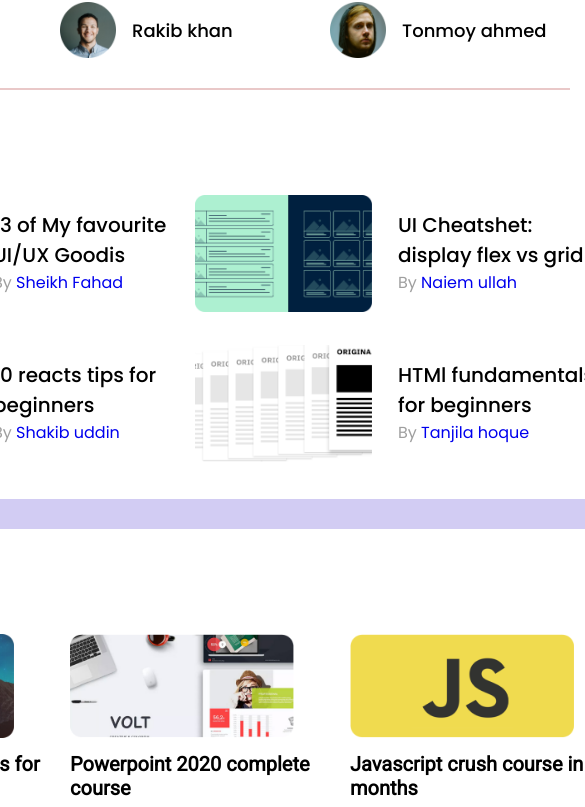
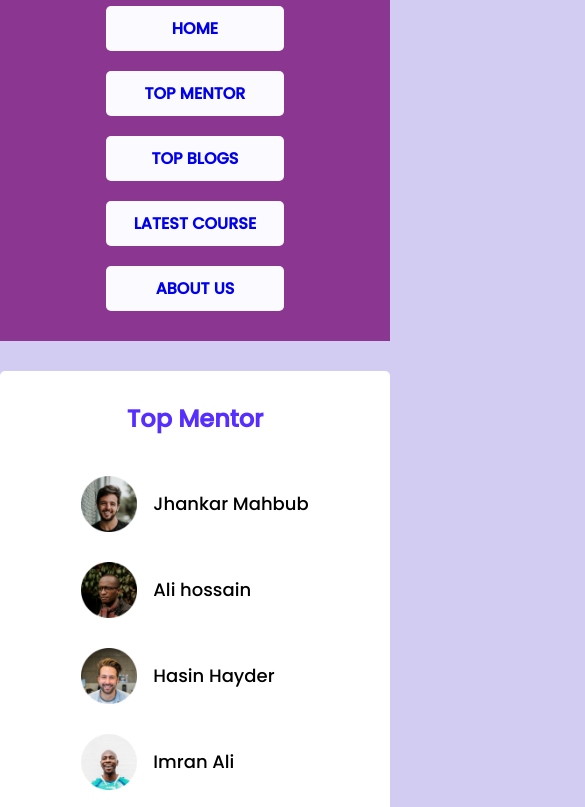
Before and after one commit to sheikhfahad57/Leaderboard-css3, a plain HTML site: page index.html in a window 390 px wide. Shown: the part 219-1026 px from the top of the page, 585 px wide, since content can reach past the window. Drawn offline with Linux system fonts and the light colour scheme.

Commit message:
header and footer added

```diff
--- a/Styles/style.css
+++ b/Styles/style.css
@@ -23,6 +23,46 @@ hr{
 
 }
 /* common style end */
+/* header start  */
+header{
+    padding:0px 30px;
+    background-color: rgb(143, 136, 134);
+}
+nav{
+    display: flex;
+    justify-content: space-between;
+    align-items: center;
+
+}
+.logo{
+    display: flex;
+    justify-content: center;
+    align-items: center;
+}
+.logo img{
+    padding: 20px;
+    width: 110px;
+    margin-right: 10px;
+}
+.logo h1{
+    font-size: 2rem;
+}
+nav ul li{
+    display: inline-block;
+    margin-right: 15px;
+}
+nav a{
+    background-color: #fbfbff;
+    padding: 10px 15px;
+    text-decoration: none;
+    border-radius: 5px;
+    transition: 0.5s;
+}
+nav a:hover{
+    background-color: #562EFF;
+    color: rgb(255, 255, 255);
+}
+/* header end */
 
 /* top player start  */
 main{
@@ -143,3 +183,86 @@ top players end
 
 
     /* latest course end  */
+
+    /* footer start  */
+footer{
+    width: 100%;
+    height: 70px;
+    padding: 2%;
+    color: white;
+    background-color: black;
+}
+footer p{
+    text-align: center;
+
+}
+
+    /* footer end */
+
+
+/*------------------------
+ for mobile design start
+------------------- */
+@media only screen and  (max-width:625px ) {
+  body{
+    background-color:#d2ccf3;
+  }
+  header{
+      padding: 30px;
+      background-color: rgb(139, 55, 146);
+  }
+  nav{
+      flex-direction: column;
+  }
+  .logo{
+      flex-direction: column;
+  }
+
+  nav ul li{
+      display: block;
+      list-style: none;
+      margin-top: 20px;
+      width: 100%;
+      text-align: center;
+
+
+  }
+  nav a{
+      font-weight: bold;
+      display: block;
+      padding: 10px 20px;
+      text-transform: uppercase;
+  }
+  .players{
+      grid-template-columns: 1fr;
+  }
+  .container{
+      width: 100%;
+      display: flex;
+      flex-direction: column;
+      justify-content: center;
+      align-items: center;
+  }
+     .blogs{
+         grid-template-columns: 1fr;
+     }
+     .all-course{
+         grid-template-columns: 1fr;
+     }
+     .section-title{
+         text-align: center;
+     }
+     .course-thumbnail img{
+        width: 324px;
+        height: 150px;
+    }
+    .course{
+        margin-top: 80px;
+        justify-content: center;
+        align-items: center;
+    }
+    .course-info{
+        justify-content: space-between;
+
+    }
+}
--- a/index.html
+++ b/index.html
@@ -19,6 +19,21 @@
 <body>
     <!-- header start  -->
     <header>
+        <nav>
+            <div class="logo">
+                <img src="images/icons/logo.png" alt="">
+                <h1>Mentors Hub</h1>
+            </div>
+            <div class="menu">
+                <ul>
+                    <li><a href="#">Home</a></li>
+                    <li><a href="#">Top Mentor</a></li>
+                    <li><a href="#">Top blogs</a></li>
+                    <li><a href="#">Latest course</a></li>
+                    <li><a href="#">About us</a></li>
+                </ul>
+            </div>
+        </nav>
 
     </header>
     <!-- header end  -->
@@ -29,7 +44,7 @@
         <section class="top-players-blog-section container">
             <!-- top player start  -->
             <div class="top-players">
-                <h4 class="section-title">Top player</h4>
+                <h4 class="section-title">Top Mentor</h4>
                 <div class="players">
                     <div class="player">
                         <img src="images/players/player-1.png" alt="">
@@ -218,6 +233,7 @@
 
     <!-- footer start  -->
     <footer>
+        <p>All right reserved by SHEIKH FAHAD </p>
 
     </footer>
 
```
